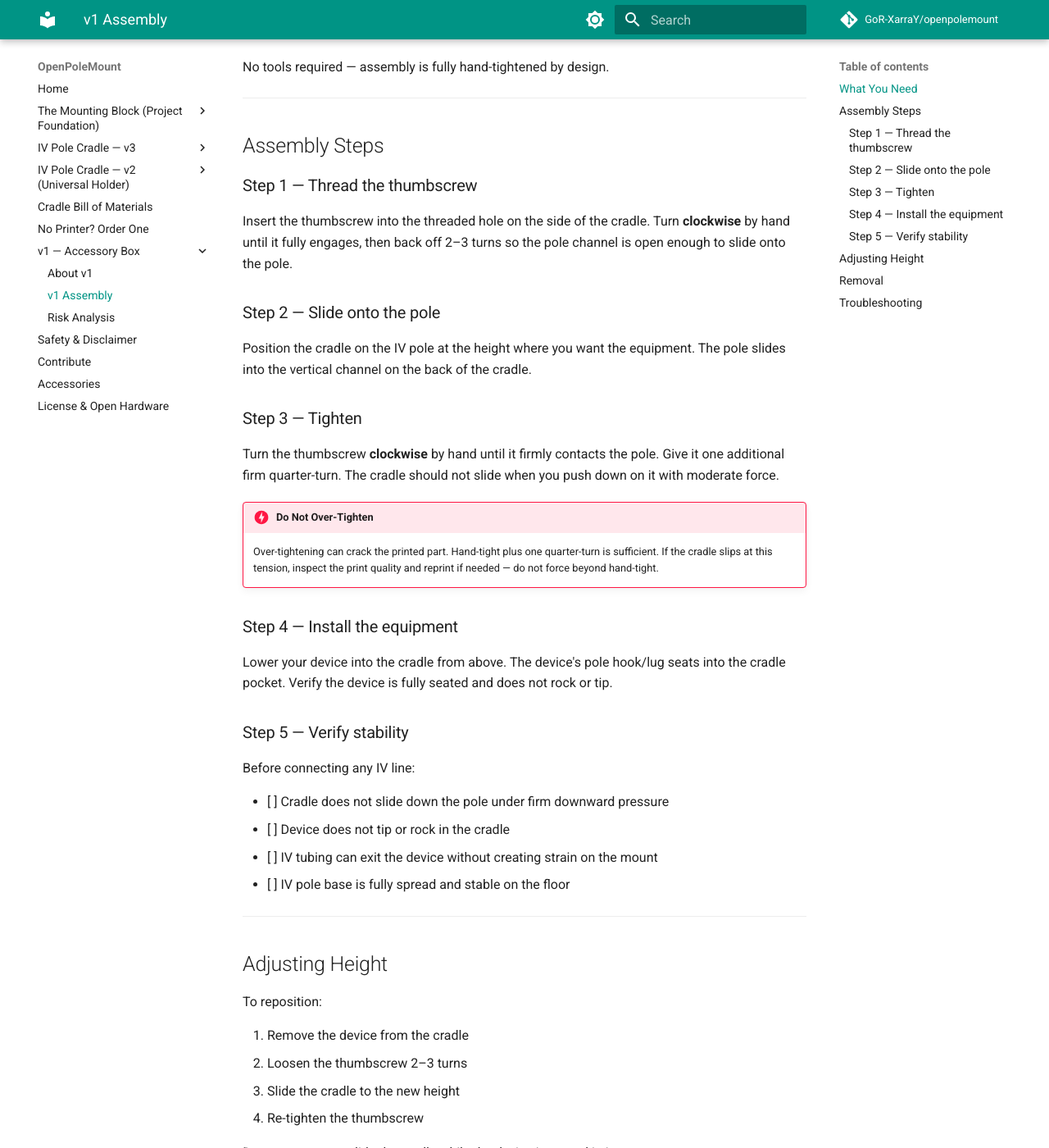
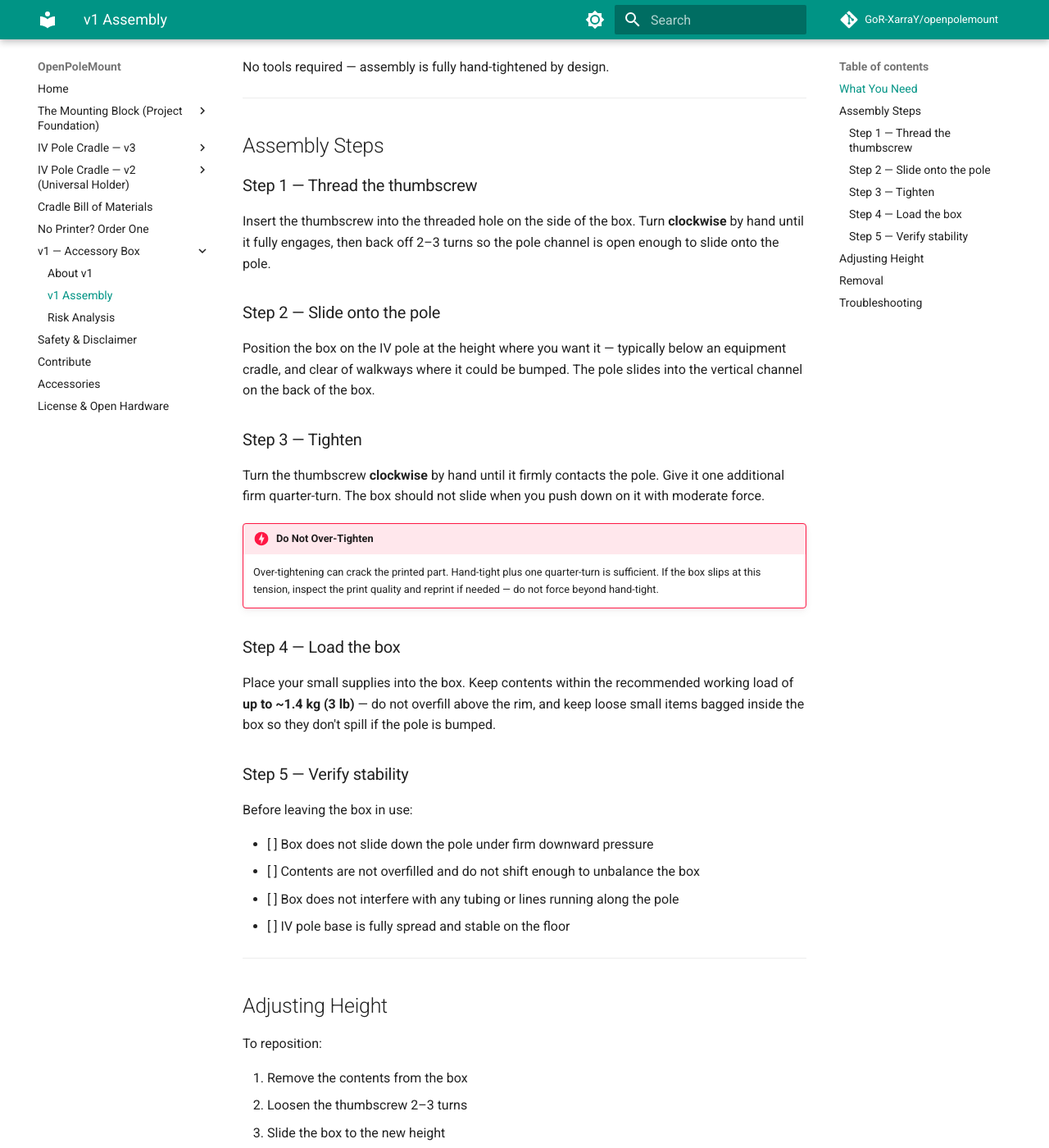
Before and after one commit to GoR-XarraY/openpolemount, an MkDocs documentation site: the page built from docs/assembly.md, in a window 1280 px wide and 1400 px high, scrolled down 566 px. Shown: the whole window at 82% size. Built offline with MkDocs 1.6.1 and Material for MkDocs 9.7.7, drawn with Linux system fonts in a browser that asks for light colours; comment, search, counter and statistics services are not loaded; some of the changed text lies outside the part shown.

Commit message:
feat: PETG photo gallery, v1 accessory-box rewrite, per-page OG images
Three changes from tonight's build plan:

- v3 page gains a "PETG print — textured finish" gallery: seven new
  photos (EXIF-stripped, ≤240 KB each) in the same community example-fit
  voice and layout as the existing galleries.
- The v1 pages now consistently document the accessory box: assembly.md
  is a box assembly manual (pole clamp steps unchanged, device-seating
  and IV-line steps replaced with box loading/stability checks), and
  both v1 pages carry unambiguous titles. URLs unchanged.
- Social share images are now per-section: v2 pages share the v2 photo,
  v1 pages the mounting-block render, everything else keeps the v3
  default.
- requirements.txt pins mkdocs-material==9.* ahead of the MkDocs 2.0
  breaking release. (The matching deploy.yml pin is held back locally:
  pushing workflow files needs a workflow-scoped PAT.)

Co-Authored-By: Claude Fable 5 <noreply@anthropic.com>

```diff
--- a/docs/assembly.md
+++ b/docs/assembly.md
@@ -1,4 +1,4 @@
-# Assembly Guide
+# v1 Accessory Box — Assembly
 
 !!! warning "Before You Start"
     Verify your printed parts pass all checks in the [Print Guide](print-settings.md)
@@ -9,10 +9,10 @@
 
 | Item | Source |
 |---|---|
-| Printed cradle (`OpenPoleMount_IV-Pole_v1.stl`) | Print 1x |
+| Printed accessory box (`OpenPoleMount_IV-Pole_v1.stl`) | Print 1x |
 | Printed thumbscrew (`thumbscrew_v14_flat_Thandle.stl`) | Print 1x |
 | Standard home IV pole (~25mm / 1 inch diameter) | Your existing equipment |
-| Your device (must fit the pocket envelope — see Specifications) | Your existing equipment |
+| Small supplies to store (wipes, spare caps, tubing, etc.) | Your existing supplies |
 
 No tools required — assembly is fully hand-tightened by design.
 
@@ -22,39 +22,42 @@ No tools required — assembly is fully hand-tightened by design.
 
 ### Step 1 — Thread the thumbscrew
 
-Insert the thumbscrew into the threaded hole on the side of the cradle.
+Insert the thumbscrew into the threaded hole on the side of the box.
 Turn **clockwise** by hand until it fully engages, then back off 2–3 turns
 so the pole channel is open enough to slide onto the pole.
 
 ### Step 2 — Slide onto the pole
 
-Position the cradle on the IV pole at the height where you want the equipment.
-The pole slides into the vertical channel on the back of the cradle.
+Position the box on the IV pole at the height where you want it —
+typically below an equipment cradle, and clear of walkways where it
+could be bumped. The pole slides into the vertical channel on the back
+of the box.
 
 ### Step 3 — Tighten
 
 Turn the thumbscrew **clockwise** by hand until it firmly contacts the pole.
-Give it one additional firm quarter-turn. The cradle should not slide when
+Give it one additional firm quarter-turn. The box should not slide when
 you push down on it with moderate force.
 
 !!! danger "Do Not Over-Tighten"
     Over-tightening can crack the printed part. Hand-tight plus one quarter-turn
-    is sufficient. If the cradle slips at this tension, inspect the print quality
+    is sufficient. If the box slips at this tension, inspect the print quality
     and reprint if needed — do not force beyond hand-tight.
 
-### Step 4 — Install the equipment
+### Step 4 — Load the box
 
-Lower your device into the cradle from above. The device's pole hook/lug
-seats into the cradle pocket. Verify the device is fully seated and does not rock
-or tip.
+Place your small supplies into the box. Keep contents within the recommended
+working load of **up to ~1.4 kg (3 lb)** — do not overfill above the rim, and
+keep loose small items bagged inside the box so they don't spill if the pole
+is bumped.
 
 ### Step 5 — Verify stability
 
-Before connecting any IV line:
+Before leaving the box in use:
 
-- [ ] Cradle does not slide down the pole under firm downward pressure
-- [ ] Device does not tip or rock in the cradle
-- [ ] IV tubing can exit the device without creating strain on the mount
+- [ ] Box does not slide down the pole under firm downward pressure
+- [ ] Contents are not overfilled and do not shift enough to unbalance the box
+- [ ] Box does not interfere with any tubing or lines running along the pole
 - [ ] IV pole base is fully spread and stable on the floor
 
 ---
@@ -63,21 +66,20 @@ Before connecting any IV line:
 
 To reposition:
 
-1. Remove the device from the cradle
+1. Remove the contents from the box
 2. Loosen the thumbscrew 2–3 turns
-3. Slide the cradle to the new height
+3. Slide the box to the new height
 4. Re-tighten the thumbscrew
 
-Do not attempt to slide the cradle while the device is seated in it.
+Do not attempt to slide the box while it is loaded.
 
 ---
 
 ## Removal
 
-1. Disconnect the IV line from the device first (follow your care provider's instructions)
-2. Lift the device straight up out of the cradle
-3. Loosen the thumbscrew fully
-4. Slide the cradle off the pole
+1. Remove the contents from the box
+2. Loosen the thumbscrew fully
+3. Slide the box off the pole
 
 ---
 
@@ -85,8 +87,8 @@ Do not attempt to slide the cradle while the device is seated in it.
 
 | Problem | Likely Cause | Solution |
 |---|---|---|
-| Cradle slides down the pole | Thumbscrew not tight enough or pole diameter too small | Tighten more; check pole diameter matches design spec |
-| Device rocks in the cradle | Wrong device size or print tolerance issue | Verify your device matches the pocket envelope; [open an issue](https://github.com/GoR-XarraY/openpolemount/issues) if it doesn't fit |
+| Box slides down the pole | Thumbscrew not tight enough or pole diameter too small | Tighten more; check pole diameter matches design spec |
+| Box wobbles or contents shift | Overloaded or unevenly distributed contents | Redistribute contents; stay within the ~1.4 kg (3 lb) working load; verify pole diameter |
 | Thumbscrew won't turn smoothly | Print stringing in threads or warped thread hole | Clean threads with brush; if damaged, reprint thumbscrew |
 | Pole doesn't fit the channel | Pole diameter differs from design | [Open an issue](https://github.com/GoR-XarraY/openpolemount/issues) with your pole diameter |
 | Part cracked during assembly | Over-tightening or under-printed | Reprint at ≥25% infill, ≥1 mm walls; hand-tighten only |
@@ -94,6 +96,6 @@ Do not attempt to slide the cradle while the device is seated in it.
 ---
 
 !!! info "Need Help?"
-    If your device doesn't fit or you're having trouble with assembly,
+    If you're having trouble with assembly,
     [open an issue on GitHub](https://github.com/GoR-XarraY/openpolemount/issues).
     Include a photo if possible — we want to help.
--- a/overrides/main.html
+++ b/overrides/main.html
@@ -2,17 +2,34 @@
 
 {% block extrahead %}
   {{ super() }}
+  {% set page_url = page.url or "" %}
+  {% if page_url.startswith("iv-pole-v2/") %}
+    {% set og_image = "https://openpolemount.com/images/iv-pole-v2/v2-og-image.jpg" %}
+    {% set og_image_width = "1200" %}
+    {% set og_image_height = "630" %}
+    {% set og_image_alt = "OpenPoleMount IV Pole Cradle v2 — a universal holder mounted on a home IV pole" %}
+  {% elif page_url.startswith("print-settings/") or page_url.startswith("assembly/") or page_url.startswith("v1-risk-analysis/") %}
+    {% set og_image = "https://openpolemount.com/images/mounting-block/block-v1-render.jpg" %}
+    {% set og_image_width = "1200" %}
+    {% set og_image_height = "746" %}
+    {% set og_image_alt = "OpenPoleMount Pole Mounting Block — the shared clamp foundation used by the v1 accessory box" %}
+  {% else %}
+    {% set og_image = "https://openpolemount.com/images/iv-pole-v3/v3-og-image.jpg" %}
+    {% set og_image_width = "1200" %}
+    {% set og_image_height = "630" %}
+    {% set og_image_alt = "OpenPoleMount equipment cradle v3 — a device seated in the cradle on a home IV pole" %}
+  {% endif %}
   <meta property="og:url" content="{{ page.canonical_url }}">
   <meta property="og:title" content="{{ page.title }} — OpenPoleMount">
   <meta property="og:description" content="{{ config.site_description }}">
-  <meta property="og:image" content="https://openpolemount.com/images/iv-pole-v3/v3-og-image.jpg">
-  <meta property="og:image:width" content="1200">
-  <meta property="og:image:height" content="630">
-  <meta property="og:image:alt" content="OpenPoleMount equipment cradle v3 — a device seated in the cradle on a home IV pole">
+  <meta property="og:image" content="{{ og_image }}">
+  <meta property="og:image:width" content="{{ og_image_width }}">
+  <meta property="og:image:height" content="{{ og_image_height }}">
+  <meta property="og:image:alt" content="{{ og_image_alt }}">
   <meta property="og:site_name" content="OpenPoleMount">
   <meta property="og:type" content="website">
   <meta name="twitter:card" content="summary_large_image">
-  <meta name="twitter:image" content="https://openpolemount.com/images/iv-pole-v3/v3-og-image.jpg">
+  <meta name="twitter:image" content="{{ og_image }}">
   <meta name="twitter:title" content="{{ page.title }} — OpenPoleMount">
   <meta name="twitter:description" content="{{ config.site_description }}">
 {% endblock %}
--- a/requirements.txt
+++ b/requirements.txt
@@ -1 +1 @@
-mkdocs-material>=9.5.0
+mkdocs-material==9.*
```
Also changed, not shown: docs/iv-pole-v3/index.md (+37 -0 lines), docs/print-settings.md (+10 -10 lines), docs/images/iv-pole-v3/petg/v3-petg-clamp-detail.jpg (added), docs/images/iv-pole-v3/petg/v3-petg-front-quarter.jpg (added), docs/images/iv-pole-v3/petg/v3-petg-front.jpg (added), docs/images/iv-pole-v3/petg/v3-petg-full-setup.jpg (added), docs/images/iv-pole-v3/petg/v3-petg-pocket-top.jpg (added), docs/images/iv-pole-v3/petg/v3-petg-rear-branding.jpg (added), docs/images/iv-pole-v3/petg/v3-petg-side-thumbscrew.jpg (added).
